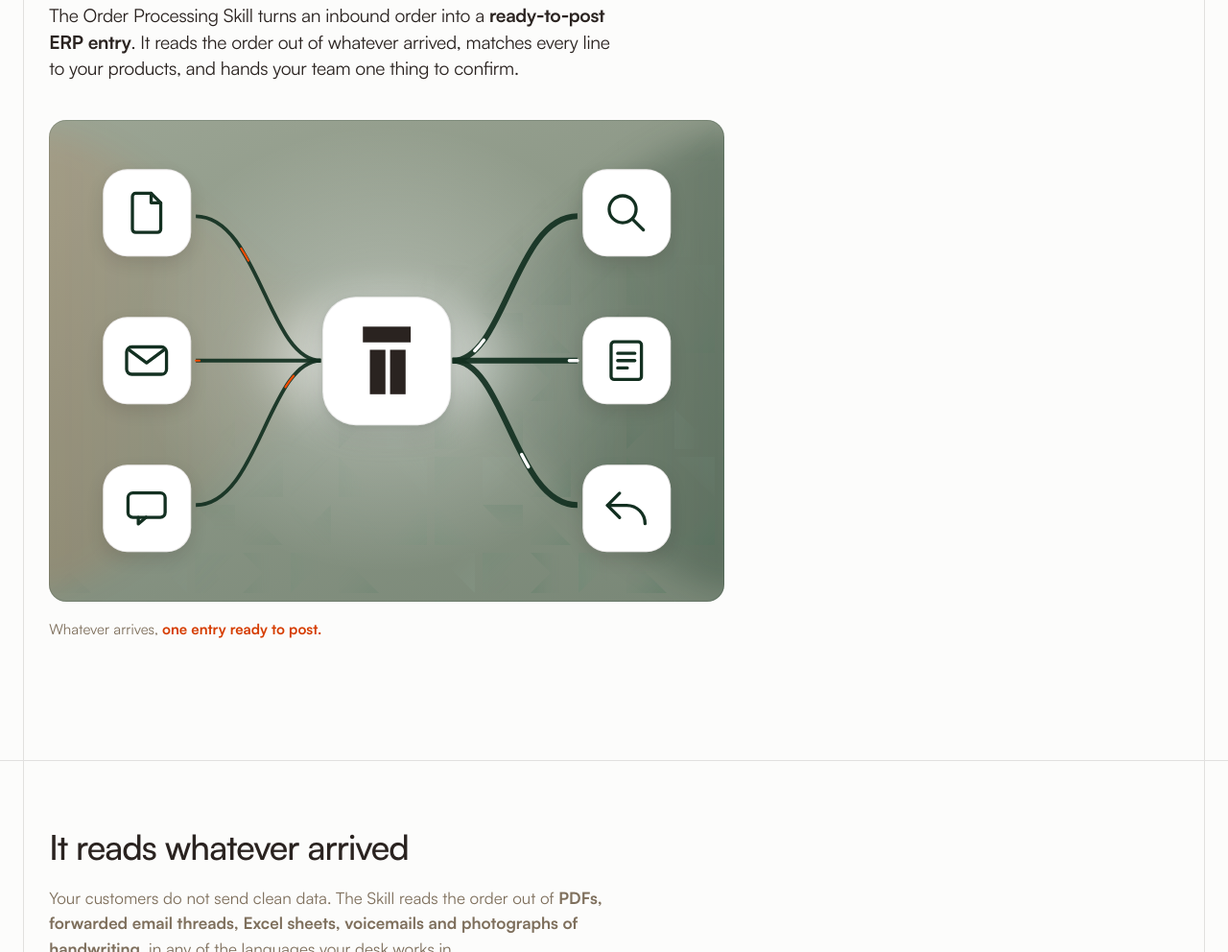
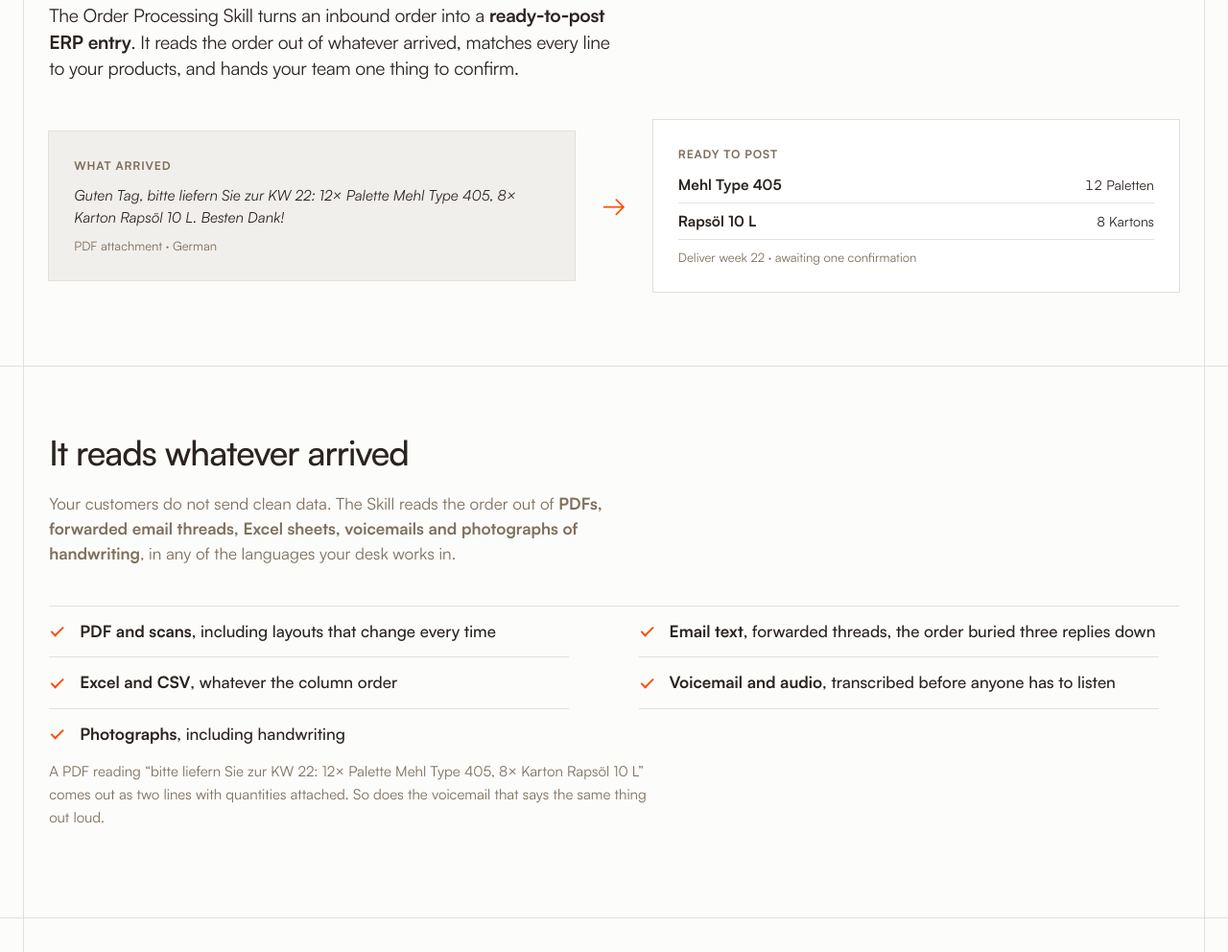
Before and after one commit to felixdotIO/hoshii-site, an Astro site: page /order-processing in a window 1280 px wide. Shown: the part 439-1431 px from the top of the page at 96% size. Built offline with nearby package versions, Linux system fonts and the light colour scheme; Astro itself is replaced by a stand-in of ours.

Commit message:
Replace two abstractions with the work itself
The order processing page opened on a node diagram whose entire statement
was "several things go in, one thing comes out" — the one thing a reader
assumes before they arrive. It opens on the actual turn now: the German
the customer sent, and the two lines it resolves to, on a lighter ground
because that is the finished thing. Static; nothing there needed motion.
SkillFlow is deleted with it.

The learning card is the same correction a third time. It drew an
autonomy rate, and a rising number is the claim restated rather than
evidence for it. What the card has to answer is the fear under its own
heading: the person who knows how this customer writes will leave, and
the knowledge goes too. So it shows the knowledge — the customer's
shorthand, and what Hoshii resolved it to. The first row is the example
the order processing page works through in full, so the two pages
corroborate instead of each asserting alone.

The story cards carried the headline and the excerpt, which say the same
thing — "High-volume, multilingual order processing on Microsoft
Dynamics" over "Over 100 orders a day... prepared for Dynamics
automatically" — plus an industry that repeats across cards. Three of
those side by side is the wall of text. Whose desk, the claim, the
system, and room to breathe; the rest is on the page behind it.

Also: the pattern carries behind the interface tiles rather than fading
out before reaching them, the questions band ends on a real button, and
the pricing masthead loses its second link.

Co-Authored-By: Claude Opus 5 <noreply@anthropic.com>

```diff
--- a/src/components/SkillFlow.astro
+++ /dev/null
@@ -1,100 +0,0 @@
----
-/**
- * The order flow: three ways work arrives on the left, the mark in the middle,
- * three things that come out on the right.
- *
- * All CSS and inline SVG, no script. The pulses travelling along the wires are
- * a CSS animation on a `pathLength`-normalised stroke, which is why every wire
- * runs at the same apparent speed despite being different lengths.
- *
- * The whole diagram is `aria-hidden`: it is a picture of the sentence in the
- * caption, and the caption states it in words. A screen reader gets the claim
- * rather than eighteen unlabelled shapes.
- */
-import IconSprite from '~/components/IconSprite.astro';
-import Pattern from '~/components/Pattern.astro';
----
-
-<figure class="skillflow">
-  <IconSprite />
-  <div class="shift__art shift__art--flow" data-anim>
-    <Pattern />
-    <div class="flow" aria-hidden="true">
-      <svg class="flow__glow" viewBox="0 0 400 285">
-        <defs>
-          <linearGradient id="flow-in" x1="0" x2="1" y1="0" y2="0">
-            <stop offset="0" stop-color="#fd4b00" stop-opacity=".1"/>
-            <stop offset=".45" stop-color="#fd4b00" stop-opacity=".05"/>
-            <stop offset="1" stop-color="#fd4b00" stop-opacity="0"/>
-          </linearGradient>
-          <linearGradient id="flow-out" x1="1" x2="0" y1="0" y2="0">
-            <stop offset="0" stop-color="#133021" stop-opacity=".3"/>
-            <stop offset=".45" stop-color="#133021" stop-opacity=".17"/>
-            <stop offset="1" stop-color="#133021" stop-opacity="0"/>
-          </linearGradient>
-          <radialGradient id="flow-core">
-            <stop offset="0" stop-color="#ffffff" stop-opacity=".95"/>
-            <stop offset=".5" stop-color="#ffffff" stop-opacity=".45"/>
-            <stop offset="1" stop-color="#ffffff" stop-opacity="0"/>
-          </radialGradient>
-          <filter id="flow-soft" x="-25%" y="-35%" width="150%" height="170%" color-interpolation-filters="sRGB">
-            <feGaussianBlur stdDeviation="9"/>
-          </filter>
-        </defs>
-        <g filter="url(#flow-soft)">
-          <path d="M-14 6c74 0 128 92 196 112v39C114 177 60 279-14 279Z" fill="url(#flow-in)"/>
-          <path d="M414 6c-74 0-128 92-196 112v39c68 20 122 122 196 122Z" fill="url(#flow-out)"/>
-          <ellipse cx="200" cy="142.5" rx="86" ry="50" fill="url(#flow-core)"/>
-        </g>
-      </svg>
-
-      <svg class="flow__wires" viewBox="0 0 400 285">
-        <g class="flow__lines">
-          <path d="M87 57C124 57 130 142.5 161 142.5"/>
-          <path d="M87 142.5H161"/>
-          <path d="M87 228C124 228 130 142.5 161 142.5"/>
-          <path d="M239 142.5C270 142.5 276 57 313 57"/>
-          <path d="M239 142.5H313"/>
-          <path d="M239 142.5C270 142.5 276 228 313 228"/>
-        </g>
-        <g class="flow__pulses">
-          <path d="M87 57C124 57 130 142.5 161 142.5" style="--d: 0s" pathLength="100"/>
-          <path d="M87 142.5H161" style="--d: 1.1s" pathLength="100"/>
-          <path d="M87 228C124 228 130 142.5 161 142.5" style="--d: 2.2s" pathLength="100"/>
-          <path d="M239 142.5C270 142.5 276 57 313 57" style="--d: .55s" pathLength="100"/>
-          <path d="M239 142.5H313" style="--d: 1.65s" pathLength="100"/>
-          <path d="M239 142.5C270 142.5 276 228 313 228" style="--d: 2.75s" pathLength="100"/>
-        </g>
-      </svg>
-
-      <p class="flow__tile flow__tile--i1">
-        <span class="flow__glyph"><svg class="vox" viewBox="0 0 24 24" aria-hidden="true"><use href="#ico-doc" transform="translate(12 12) scale(1.0266) translate(-11.25 -12.50)" stroke-width="1.461"/></svg></span>
-      </p>
-      <p class="flow__tile flow__tile--i2">
-        <span class="flow__glyph"><svg class="vox" viewBox="0 0 24 24" aria-hidden="true"><use href="#ico-mail" transform="translate(12 12) scale(1.0740) translate(-12.00 -12.00)" stroke-width="1.397"/></svg></span>
-      </p>
-      <p class="flow__tile flow__tile--i3">
-        <span class="flow__glyph"><svg class="vox" viewBox="0 0 24 24" aria-hidden="true"><use href="#ico-chat" transform="translate(12 12) scale(1.0000) translate(-12.00 -12.55)" stroke-width="1.500"/></svg></span>
-      </p>
-
-      <p class="flow__core">
-        <svg class="flow__mark" viewBox="0 0 1259 1756" fill="currentColor">
-          <rect x="0" y="0" width="1259" height="413"/>
-          <rect x="184" y="605" width="403" height="1151"/>
-          <rect x="707" y="605" width="402" height="1151"/>
-        </svg>
-      </p>
-
-      <p class="flow__tile flow__tile--o1">
-        <span class="flow__glyph"><svg class="vox" viewBox="0 0 24 24" aria-hidden="true"><use href="#ico-search" transform="translate(12 12) scale(0.9917) translate(-12.62 -12.62)" stroke-width="1.513"/></svg></span>
-      </p>
-      <p class="flow__tile flow__tile--o2">
-        <span class="flow__glyph"><svg class="vox" viewBox="0 0 24 24" aria-hidden="true"><use href="#ico-drafted" transform="translate(12 12) scale(0.9862) translate(-12.00 -12.50)" stroke-width="1.521"/></svg></span>
-      </p>
-      <p class="flow__tile flow__tile--o3">
-        <span class="flow__glyph"><svg class="vox" viewBox="0 0 24 24" aria-hidden="true"><use href="#ico-reply" transform="translate(12 12) scale(1.0580) translate(-12.38 -13.37)" stroke-width="1.418"/></svg></span>
-      </p>
-    </div>
-  </div>
-  <figcaption class="skillflow__cap">Whatever arrives, <em>one entry ready to post.</em></figcaption>
-</figure>
--- a/src/pages/order-processing/index.astro
+++ b/src/pages/order-processing/index.astro
@@ -23,7 +23,6 @@ import { getCollection } from 'astro:content';
 import { Image } from 'astro:assets';
 import BaseLayout from '~/layouts/BaseLayout.astro';
 import DocMasthead from '~/components/DocMasthead.astro';
-import SkillFlow from '~/components/SkillFlow.astro';
 import FaqGroups from '~/components/FaqGroups.astro';
 import LogoBelt from '~/components/LogoBelt.astro';
 import CaseRefs from '~/components/CaseRefs.astro';
@@ -153,7 +152,39 @@ const SURFACES = [
         whatever arrived, matches every line to your products, and hands your
         team one thing to confirm.
       </p>
-      <SkillFlow />
+      {/* The node diagram that used to sit here said "things go in, a thing
+          comes out" in the abstract, which is the one thing a reader already
+          assumes. This is the same claim with the actual work shown: the
+          German the customer sent, and the two lines it resolves to. It is the
+          example the page walks through further down, so the page opens on its
+          own evidence. Static — there is nothing here that motion explains. */}
+      <figure class="turn">
+        <div class="turn__side">
+          <p class="turn__cap">What arrived</p>
+          <blockquote class="turn__raw">
+            Guten Tag, bitte liefern Sie zur KW 22: 12× Palette Mehl Type 405,
+            8× Karton Rapsöl 10 L. Besten Dank!
+          </blockquote>
+          <p class="turn__from">PDF attachment · German</p>
+        </div>
+
+        <p class="turn__arrow" aria-hidden="true">→</p>
+
+        <div class="turn__side turn__side--out">
+          <p class="turn__cap">Ready to post</p>
+          <ul class="turn__lines">
+            <li>
+              <span class="turn__item">Mehl Type 405</span>
+              <span class="turn__qty">12 Paletten</span>
+            </li>
+            <li>
+              <span class="turn__item">Rapsöl 10 L</span>
+              <span class="turn__qty">8 Kartons</span>
+            </li>
+          </ul>
+          <p class="turn__from">Deliver week 22 · awaiting one confirmation</p>
+        </div>
+      </figure>
     </div>
   </section>
 
--- a/src/pages/pricing/index.astro
+++ b/src/pages/pricing/index.astro
@@ -105,7 +105,6 @@ const pricingMail = `mailto:${SITE.email.sales}?subject=Pricing`;
         Talk to sales
         <Arrow />
       </a>
-      <a class="pricehead__alt" href={pricingMail}>Or write to us first</a>
     </p>
     <ul class="pricehead__facts">
       {FACTS.map((fact) => <li>{fact}</li>)}
```
Also changed, not shown: src/components/Faq.astro (+6 -1 lines), src/components/StoryCard.astro (+13 -15 lines), src/pages/index.astro (+29 -38 lines), src/styles/global.css.
